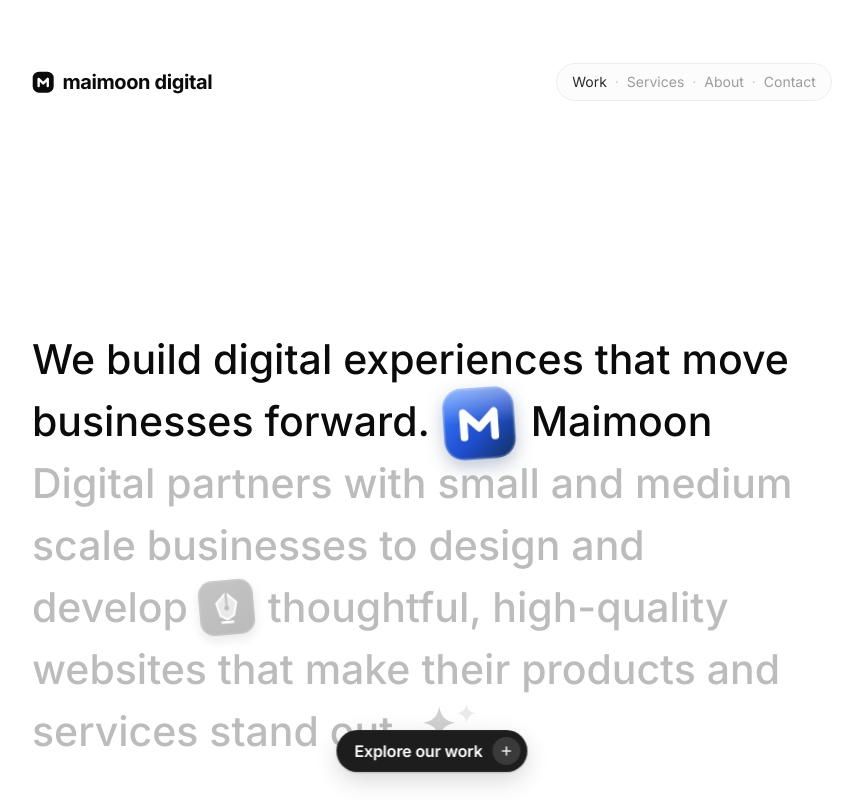
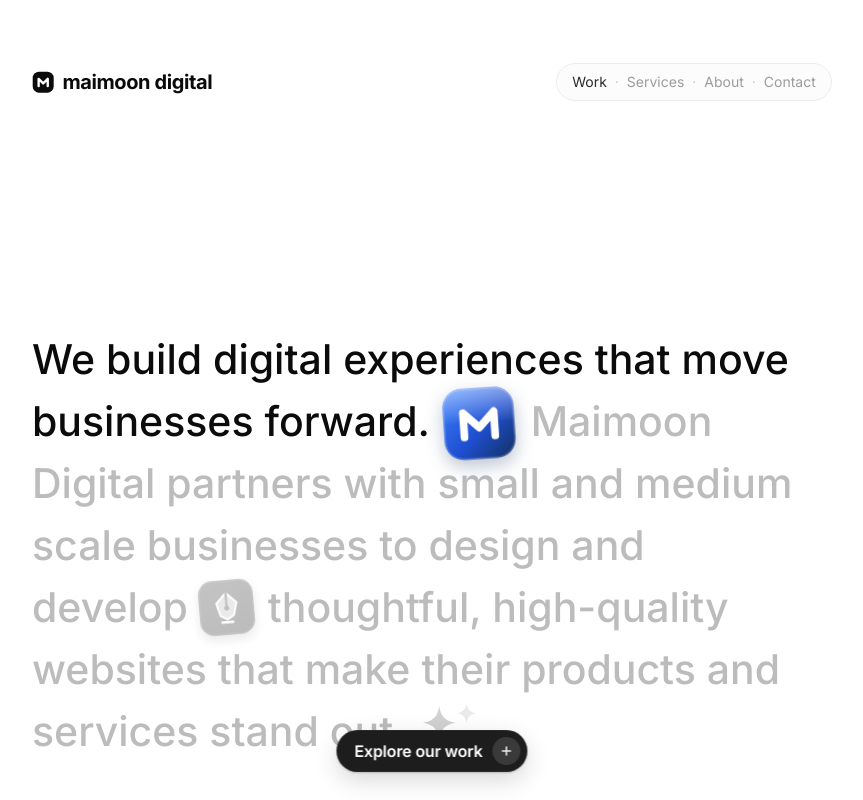
Before and after one commit to mufillua/maimoondigital, an Angular app: page / in a window 1280 px wide. Shown: the top 800 px of the page, without its empty margins (208-1071 px from the left). Built offline with nearby package versions, Linux system fonts and the light colour scheme.

Commit message:
scroll reveal update

```diff
--- a/src/app/core/scroll-reveal.directive.ts
+++ b/src/app/core/scroll-reveal.directive.ts
@@ -19,6 +19,17 @@
 /** Where the reveal line sits, as a fraction of the viewport height. */
 const LINE = 0.5;
 
+/** How many extra lines are revealed ahead of that point while scrolling. */
+const LEAD_LINES = 1.5;
+
+/** Long enough for the opening word-by-word entrance to finish. */
+const ENTRANCE_MS = 2000;
+
+function translateY(el: HTMLElement): number {
+  const t = getComputedStyle(el).transform;
+  return t && t !== 'none' ? new DOMMatrixReadOnly(t).m42 : 0;
+}
+
 /**
  * Word-by-word, scroll-scrubbed reveal. Every descendant marked with
  * `data-w` is grey until its reading position passes a line ~50% down the
@@ -37,6 +48,8 @@
   private frame = 0;
   /** Reading position of the end of the opening (lead) sentence. */
   private leadEnd = 0;
+  /** One line of the running text, in px (the reveal runs this far ahead). */
+  private lineHeight = 48;
 
   constructor() {
     if (!isPlatformBrowser(inject(PLATFORM_ID))) return;
@@ -60,8 +73,10 @@
 
         this.measure();
         this.update();
-        // Fonts change word widths; measure again once they settle.
+        // Fonts change word widths; measure again once they settle, and once
+        // the page's entrance animation has finished moving things.
         document.fonts?.ready.then(remeasure);
+        const settled = window.setTimeout(remeasure, ENTRANCE_MS);
 
         const ro = new ResizeObserver(remeasure);
         ro.observe(this.host);
@@ -70,6 +85,7 @@
 
         destroyRef.onDestroy(() => {
           ro.disconnect();
+          clearTimeout(settled);
           window.removeEventListener('scroll', schedule);
           window.removeEventListener('resize', schedule);
           cancelAnimationFrame(this.frame);
@@ -82,23 +98,29 @@
     const hostRect = this.host.getBoundingClientRect();
     const width = Math.max(hostRect.width, 1);
     const lineHeight = parseFloat(getComputedStyle(this.host).lineHeight) || 48;
+    this.lineHeight = lineHeight;
     const scrollY = window.scrollY;
     const previous = new Map(this.items.map((i) => [i.el, i.on]));
 
+    let leadEnd = 0;
     this.items = Array.from(this.host.querySelectorAll<HTMLElement>('[data-w]')).map((el) => {
       const rect = el.getBoundingClientRect();
       const across = Math.min(Math.max((rect.left - hostRect.left) / width, 0), 1);
       const lead = el.hasAttribute('data-lead');
+      const key = rect.top + scrollY + across * lineHeight;
+      // The opening words rise in with a translateY; measure where they will
+      // rest, not where the animation has them right now.
+      if (lead && el.classList.contains('w')) {
+        leadEnd = Math.max(leadEnd, key - translateY(el));
+      }
       return {
         el,
-        key: rect.top + scrollY + across * lineHeight,
+        key: lead ? -Infinity : key,
         lead,
         on: previous.get(el) ?? el.classList.contains('is-on'),
       };
     });
-    const leads = this.items.filter((i) => i.lead);
-    this.leadEnd = leads.length ? Math.max(...leads.map((i) => i.key)) : 0;
-    for (const i of leads) i.key = -Infinity;
+    this.leadEnd = leadEnd;
   }
 
   private update(): void {
@@ -111,7 +133,8 @@
     // is solid on load), runs ahead of the scroll until it reaches the
     // middle of the viewport, then stays there. Near the end of the page it
     // is pushed down so the closing paragraph can fully reveal.
-    let line = Math.min(this.leadEnd + scrollY * 1.6, scrollY + vh * LINE);
+    // LEAD_LINES extra lines are revealed ahead of the middle while scrolling.
+    let line = Math.min(this.leadEnd + scrollY * 1.6, scrollY + vh * LINE + this.lineHeight * LEAD_LINES);
     const tail = vh * 0.5;
     if (maxScroll > 0 && scrollY > maxScroll - tail) {
       const t = (scrollY - (maxScroll - tail)) / tail;
```
